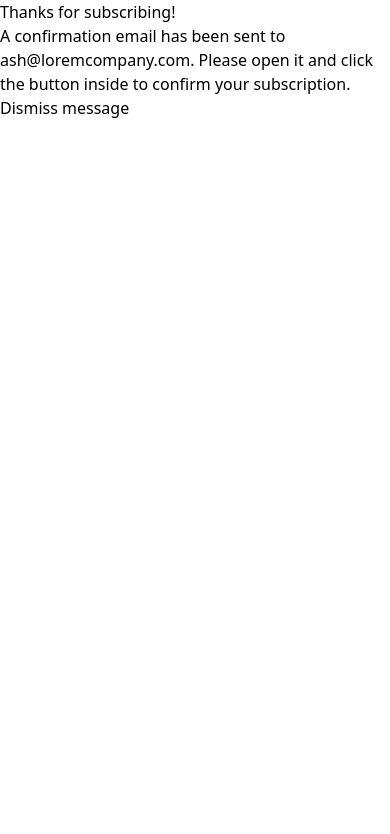
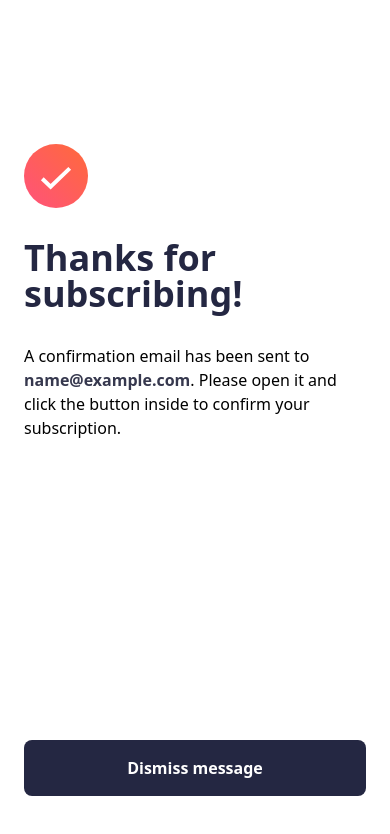
Before and after one commit to PiotrPlotast/newsletter-sign-up, a React (Vite) app in the folder newsletter-sign-up/: page / in a window 390 px wide. Both pictures are taken after typing "name@example.com" into the empty fields and a click on the button "Subscribe to monthly newsletter". Shown: the top 834 px of the page. Built offline with nearby package versions, Linux system fonts and the light colour scheme.

Commit message:
feat: style mobile version, enhance SuccessMessage component with email display and dismiss functionality

```diff
--- a/newsletter-sign-up/src/SuccessMessage.tsx
+++ b/newsletter-sign-up/src/SuccessMessage.tsx
@@ -1,12 +1,35 @@
-export default function SuccessMessage() {
+import successIcon from "./assets/icon-success.svg";
+
+interface SuccessMessageProps {
+  email: string;
+  setIsSubscribed: React.Dispatch<React.SetStateAction<boolean>>;
+  isSubscribed: boolean;
+}
+
+export default function SuccessMessage({
+  email,
+  setIsSubscribed,
+  isSubscribed,
+}: SuccessMessageProps) {
   return (
-    <div>
-      <h1>Thanks for subscribing!</h1>
-      <p>
-        A confirmation email has been sent to ash@loremcompany.com. Please open
-        it and click the button inside to confirm your subscription.
-      </p>
-      <button>Dismiss message</button>
+    <div className="h-full mx-6 pt-36 pb-12 flex flex-col justify-between">
+      <div>
+        <img src={successIcon} alt="" />
+        <h1 className="text-neutral-blue-800 leading-none my-8 text-4xl font-bold min-lg:text-6xl ">
+          Thanks for subscribing!
+        </h1>
+        <p>
+          A confirmation email has been sent to{" "}
+          <b className="text-neutral-blue-700">{email}</b>. Please open it and
+          click the button inside to confirm your subscription.
+        </p>
+      </div>
+      <button
+        className="mt-4 cursor-pointer font-bold bg-neutral-blue-800 py-4 text-white rounded-lg hover:bg-gradient-to-l from-primary to-primary2"
+        onClick={() => setIsSubscribed(!isSubscribed)}
+      >
+        Dismiss message
+      </button>
     </div>
   );
 }
```
